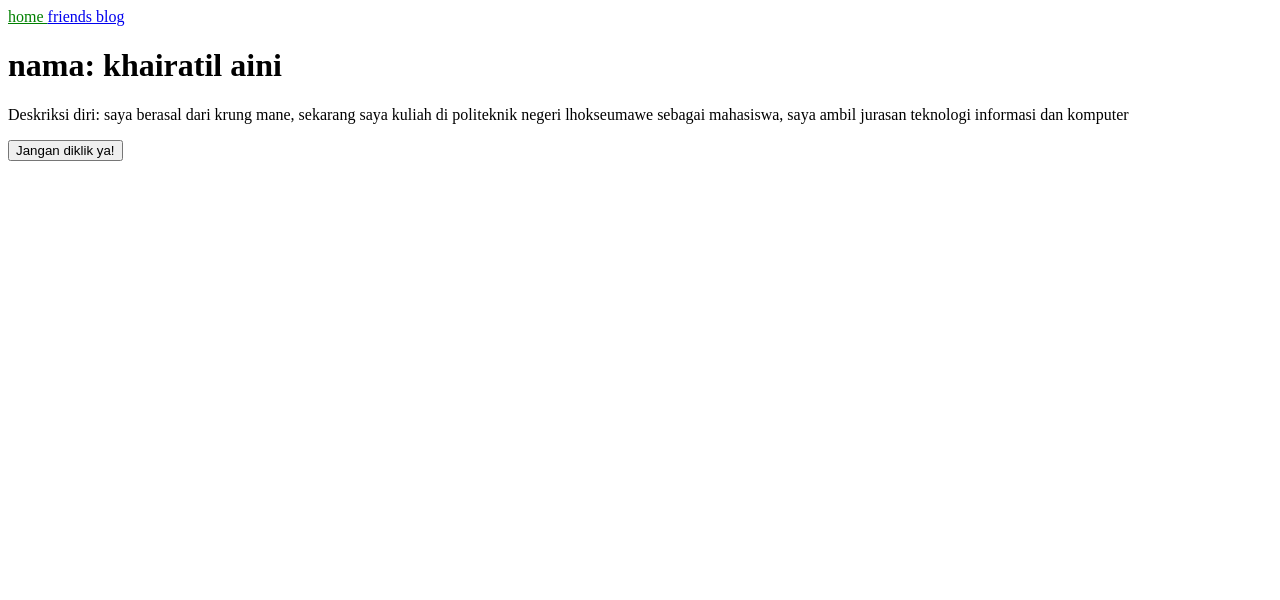
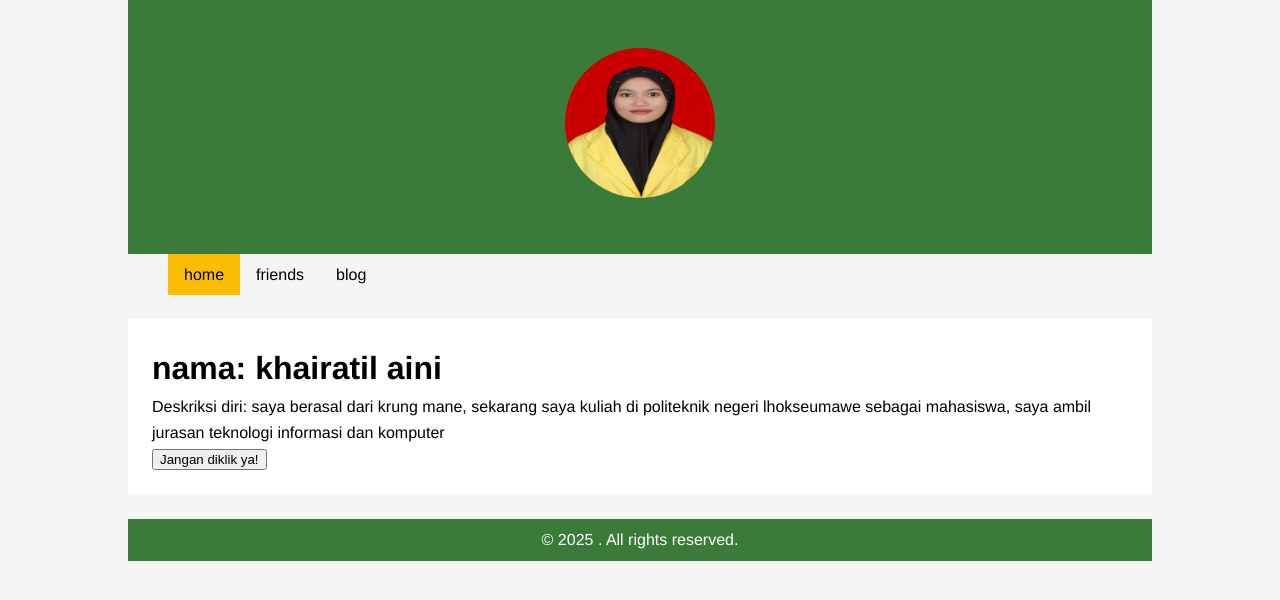
Before and after one commit to khairatilaini/khairatilaini.github.io, a Jekyll site: the page built from index.html, in a window 1280 px wide. Shown: the top 600 px of the page. Built offline with Jekyll 4.4.1, drawn with Linux system fonts in a browser that asks for light colours.

Commit message:
perbarui

```diff
--- a/_includes/navigation.html
+++ b/_includes/navigation.html
@@ -1,7 +1,9 @@
-<nav>
+<ul>
     {% for item in site.data.navigation %}
-    <a href="{{ item.link }}" {% if page.url == item.link %} class="current"{% endif %}>
+    <li>
+    <a href="{{ item.link }}" {% if page.url == item.link %} class="active"{% endif %}>
         {{ item.name }}
     </a>
+    </li>
     {% endfor %}
-</nav>
+</ul>
--- a/_layouts/default.html
+++ b/_layouts/default.html
@@ -1,22 +1,42 @@
 <!DOCTYPE html>
 <html lang="en">
 <head>
-    <meta charset="UTF-8">
-    <meta name="viewport" content="width=device-width, initial-scale=1.0">
-    <title>{{page.title}}</title>
-    <link rel="stylesheet"
-     href="{{ site.baseurl }}/assets/css/styles.css">
+      <meta charset="UTF-8">
+      <title>{{ page.title }}</title>
 
-     <!--JavaScript-->
-     <script src="{{ site.baseurl }}/assets/js/scripts.js"></script>
+      <!-- Stylesheet -->
+      <link rel="stylesheet" href="{{site.baseurl }}/assets/css/styles.css">
 
-     <!-- plugins -->
+      <!-- Favicon -->
+      <link rel="icon" href="{{site.baseurl }}/assets/images/favicon.ico">
+
+      <!-- JavaScript -->
+      <script src="{{ site.baseurl }}/assets/js/scripts.js"></script>
+
+      <!-- plugins -->
       {% feed_meta %}
       {% seo %}
-
 </head>
 <body>
-    {% include navigation.html %}
-    {{ content }}
+    <div class="container">
+       <header>
+           <img src="{{ site.baseurl}}/assets/images/ratii.jpg" alt="Profile Picture"
+class="profile-picture">
+            <h1>{{ site.title }}</h1>
+            <p>{{ site.description }}</p>
+        </header>
+
+        <nav>
+            {% include navigation.html %}
+        </nav>
+
+        <main>
+            {{ content }}
+        </main>
+
+        <footer>
+            <p>&copy; {{ site.time | date: '%Y' }} {{ site.title}}. All rights reserved.</p>
+        </footer>
+    </div>
 </body>
 </html>
--- a/_sass/main.scss
+++ b/_sass/main.scss
@@ -1,3 +1,67 @@
-.current {
-    color : green;
+$primary-color: #3b7b3a;
+$secondary-color: #fbbc05;
+$font-stack: Helvetica, sans-serif;
+
+body,
+h1,
+h2,
+ p {
+
+      margin: 0; padding: 0; box-sizing: border-box;
 }
+
+body {
+    font-family: $font-stack; line-height: 1.6;
+    background-color: #f4f6f4;
+}
+
+header {
+    text-align: center; padding: 24px; color: #fff;
+    background-color: $primary-color;
+}
+
+main {
+    padding: 24px; margin-top: 24px;
+    box-shadow: 8px rgha(0, 8, 8, 8.1);
+    background-color: #fff;
+}
+
+footer {
+    text-align: center; padding: 8px; margin-top: 24px; color: #fff;
+    background-color: $primary-color;
+}
+
+h2 {
+    color: #333; margin-bottom: 8px;
+}
+
+nav {
+     margin: 24px 8;
+     ul {
+         list-style-type: none; margin: 0; padding: 8; overflow: hidden;
+         background-color: Sprimary-color
+    }
+    li {
+        float: left;
+        a {
+              display: block; color: black; text-align: center; padding: 8px 16px;
+              text-decoration: none;
+              &:hover:not(.active) {
+                  background-color: $secondary-color;
+               }
+        }
+    }
+}
+
+.container {
+    width: 80%; margin: auto; overflow: hidden;
+}
+
+ .profile-picture {
+     width: 150px; height: 150px; border-radius: 50%; margin: 24px auto;
+     background-color: $secondary-color;
+}
+
+.active {
+    background-color: $secondary-color;
+}
```
Also changed, not shown: assets/images/rati.jpg (added), assets/images/ratii.jpg (added), 1 other file.
